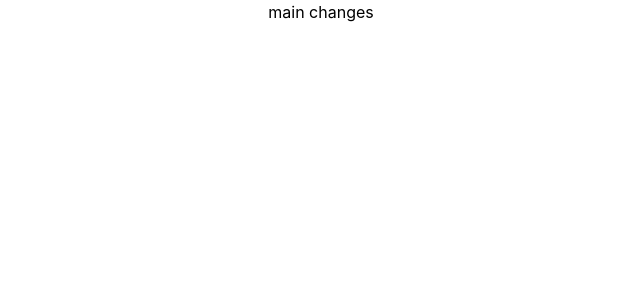
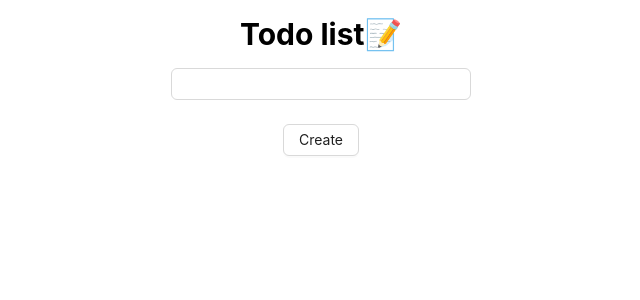
Before and after one commit to isPeang/todolist, a React (Create React App) app: page / in a window 1280 px wide. Shown: the top 300 px of the page, without its empty margins (319-959 px from the left). Built offline with nearby package versions, Linux system fonts and the light colour scheme.

Commit message:
todolist with form + else is necessary

```diff
--- a/package.json
+++ b/package.json
@@ -3,9 +3,11 @@
   "version": "0.1.0",
   "private": true,
   "dependencies": {
+    "@ant-design/icons": "^5.3.6",
     "@testing-library/jest-dom": "^5.17.0",
     "@testing-library/react": "^13.4.0",
     "@testing-library/user-event": "^13.5.0",
+    "antd": "^5.16.1",
     "react": "^18.2.0",
     "react-dom": "^18.2.0",
     "react-scripts": "5.0.1",
--- a/src/App.js
+++ b/src/App.js
@@ -1,11 +1,10 @@
 import logo from './logo.svg';
 import './App.css';
+import TodoPage from './page/TodoPage';
 
 function App() {
   return (
-    <div className="App">
-      <h1>main changes </h1>
-    </div>
+    <TodoPage/>
   );
 }
 
--- /dev/null
+++ b/src/component/FormInput.js
@@ -0,0 +1,21 @@
+import { Button, Form, Input } from "antd";
+
+const FormInput = ({todo, onChange, onCreate
+}) => {
+  return (
+    <Form>
+      <Form.Item>
+        <Input
+          className=" justify-center w-[300px]"
+          value={todo}
+          onChange={onChange}
+        />
+      </Form.Item>
+      <Form.Item>
+        <Button onClick={onCreate}>Create</Button>
+      </Form.Item>
+    </Form>
+  );
+};
+
+export default FormInput;
--- /dev/null
+++ b/src/component/List.js
@@ -0,0 +1,26 @@
+import { Button } from "antd";
+import { EditFilled, DeleteFilled } from "@ant-design/icons";
+
+const List = ({ list, onRemove, onEdit }) => {
+  return (
+    <div>
+      {list.map((list, index) => (
+        <p key={index} className=" m-1">
+          {list}{" "}
+          <Button icon={<EditFilled />} onClick={() => onEdit(index)}>
+            Edit
+          </Button>{" "}
+          <Button
+          icon={<DeleteFilled />}
+            className=" bg-red-700 text-white"
+            onClick={() => onRemove(index)}
+          >
+            Delete
+          </Button>
+        </p>
+      ))}
+    </div>
+  );
+};
+
+export default List;
--- /dev/null
+++ b/src/page/TodoPage.js
@@ -0,0 +1,49 @@
+import { useState } from "react";
+import FormInput from "../component/FormInput";
+import List from "../component/List";
+
+const TodoPage = () => {
+  const [todo, setTodo] = useState();
+  const [list, setList] = useState([]);
+  const [edit, setEdit] = useState();
+
+  const onCreate = () => {
+    if (edit != null) {
+      const newList = list.map((items, index) => {
+        if (edit == index) return todo; //index ตรงกับอันไหน แก้แค่่อันนั้น
+        return items; //ถ้าไม่ใช่ index แก้ไข ให้รีเทิร์นข้อมูลเดิมมาใส่ใน newlist ด้วย
+      });
+      setList(newList);
+      setEdit(null);
+    } else { //ต้องใส่ ถ้าไม่ใส่มันจะเข้าเงื่อนไขสร้าง แล้วสร้างใหม่
+      setList([...list, todo]);
+      console.log(list);
+      setTodo("");
+    }
+  };
+
+  const onRemove = (index) => {
+    const remove = list.filter((_, i) => i !== index);
+    setList(remove);
+  };
+
+  const onEdit = (index) => {
+    const editValue = list.find((_, i) => i === index);
+    setTodo(editValue);
+    setEdit(index);
+  };
+
+  return (
+    <div className=" text-center">
+      <h1 className="text-3xl font-bold m-4">Todo list📝</h1>
+      <FormInput
+        todo={todo}
+        onChange={(e) => setTodo(e.target.value)}
+        onCreate={onCreate}
+      />
+      <List list={list} onRemove={onRemove} onEdit={onEdit} />
+    </div>
+  );
+};
+
+export default TodoPage;
```
Also changed, not shown: 1 other file (tests, documents, lock files or other folders).
